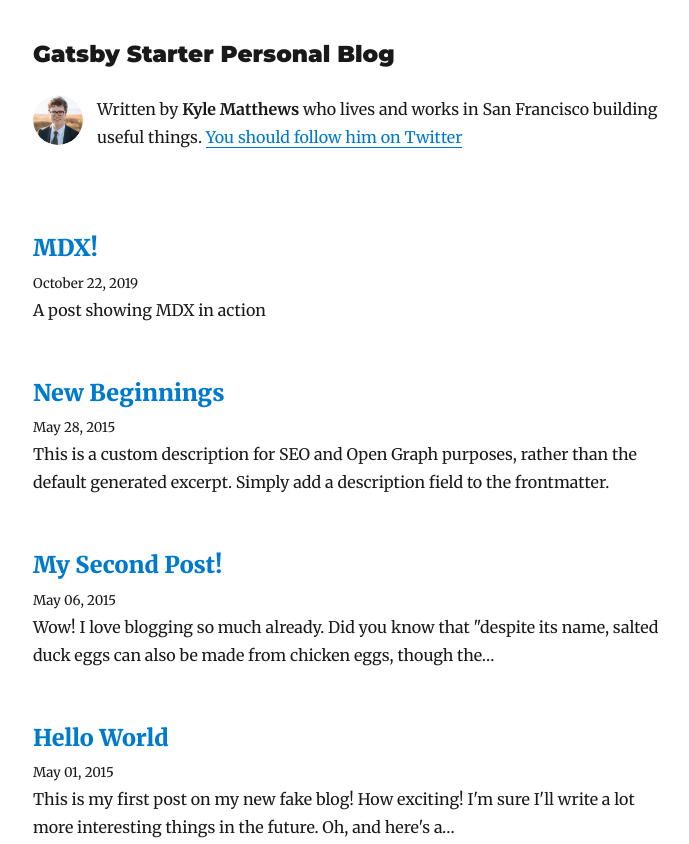
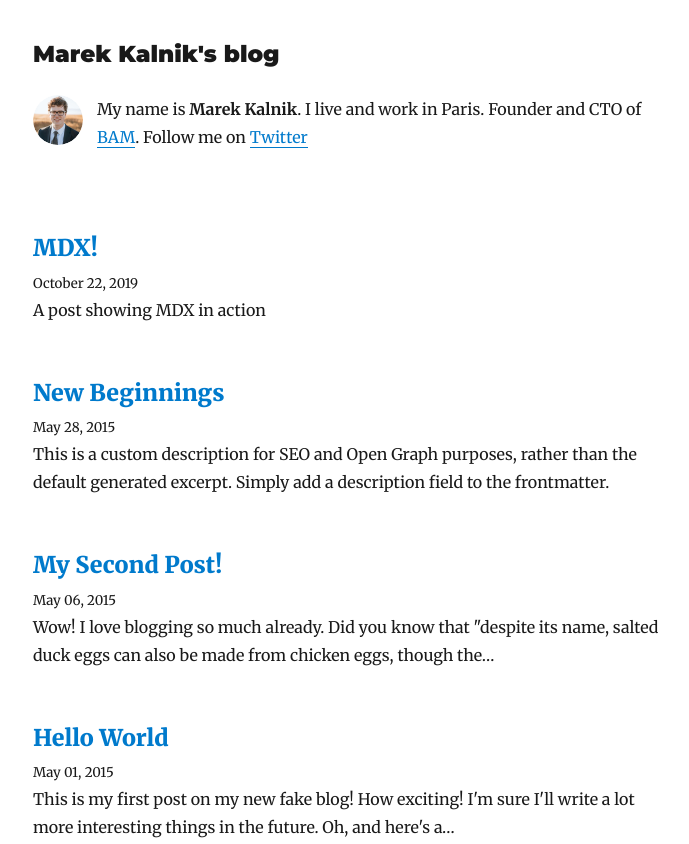
Before and after one commit to marekkalnik/blog, a Gatsby site: page /blog in a window 1280 px wide. Shown: the top 844 px of the page, without its empty margins (292-981 px from the left). Built offline with nearby package versions, Linux system fonts and the light colour scheme; Gatsby itself is replaced by a stand-in of ours; some packages are replaced by stand-ins of ours.

Commit message:
Blog configuration

```diff
--- a/gatsby-config.js
+++ b/gatsby-config.js
@@ -1,12 +1,12 @@
 module.exports = {
   siteMetadata: {
     // edit below
-    title: `Gatsby Starter Personal Blog`,
-    author: `Kyle Matthews`,
-    description: `A starter personal blog with styled components, dark mode, and Netlify CMS.`,
-    siteUrl: `https://gatsby-starter-blog-demo.netlify.com/`,
+    title: `Marek Kalnik's blog`,
+    author: `Marek Kalnik`,
+    description: `We live in times of constant change. How to write software that is future proof?`,
+    siteUrl: `https://marek.kalnik.me`,
     social: {
-      twitter: `kylemathews`,
+      twitter: `marekkalnik`,
     },
   },
   plugins: [
--- a/src/components/bio.js
+++ b/src/components/bio.js
@@ -34,14 +34,13 @@ function Bio() {
               }}
             />
             <p>
-              Written by <strong>{author}</strong> who lives and works in San
-              Francisco building useful things.
-              {` `}
-              <a href={`https://twitter.com/${social.twitter}`}>
-                You should follow him on Twitter
+              My name is <strong>{author}</strong>. I live and work in Paris. Founder and CTO of <a href='http://www.bam.tech'>BAM</a>.
+            {` `}
+              Follow me on <a href={`https://twitter.com/${social.twitter}`}>
+                Twitter
               </a>
             </p>
-          </Container>
+          </Container >
         )
       }}
     />
```
